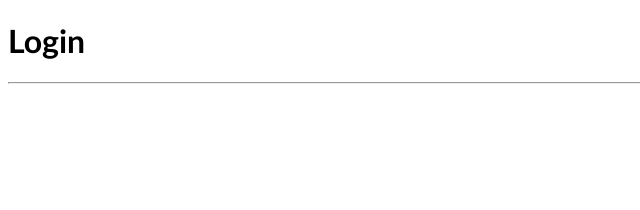
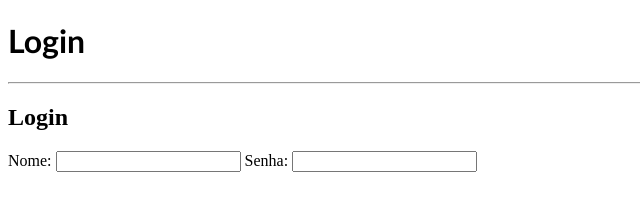
Before and after one commit to therabb1t/formularios, a plain HTML site: page login.html in a window 1280 px wide. Shown: the whole page, without its empty margins (0-640 px from the left). Drawn offline with Linux system fonts and the light colour scheme.

Commit message:
MALDITA BUSCA

```diff
--- a/login.html
+++ b/login.html
@@ -9,8 +9,12 @@
 <body>
     <h1>Login</h1>
     <hr>
-    <form action="" method="">
-
+    <form action="">
+        <h2>Login</h2>
+        <label for="Login">Nome:</label>
+        <input type="text" id="name">
+        <label for="Password">Senha:</label>
+        <input type="password" id="password">
     </form>
 
 </body>
--- a/style.css
+++ b/style.css
@@ -60,5 +60,11 @@ text-align: center;
     margin-left: 3%;
     border-radius: 110%;
     border: none;
-    background-image: linear-gradient(to bottom, rgb(214, 28, 143), rgb(111, 7, 145));
+    background: no-repeat 50% 50% url(https://images.tcdn.com.br/files/934950/themes/11/img/settings/lupa-branca-png-3-Transparent-Images.png?808beac80f53c6e6f7afc413793d62f2) linear-gradient(to bottom, rgb(214, 28, 143), rgb(111, 7, 145));
+    background-size: 20%;
 }
+
+/*LOGIN*/
+#login{
+
+}
```
